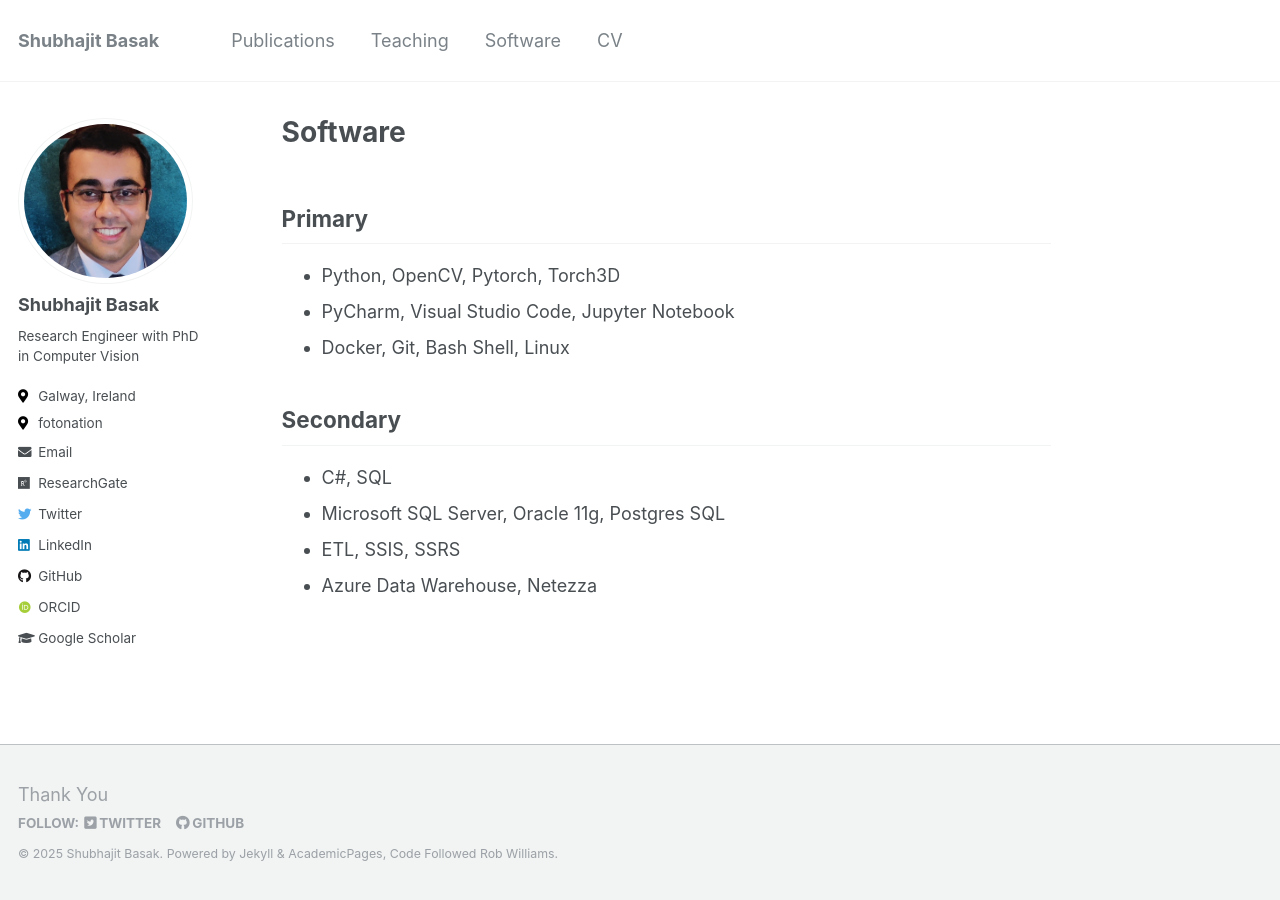
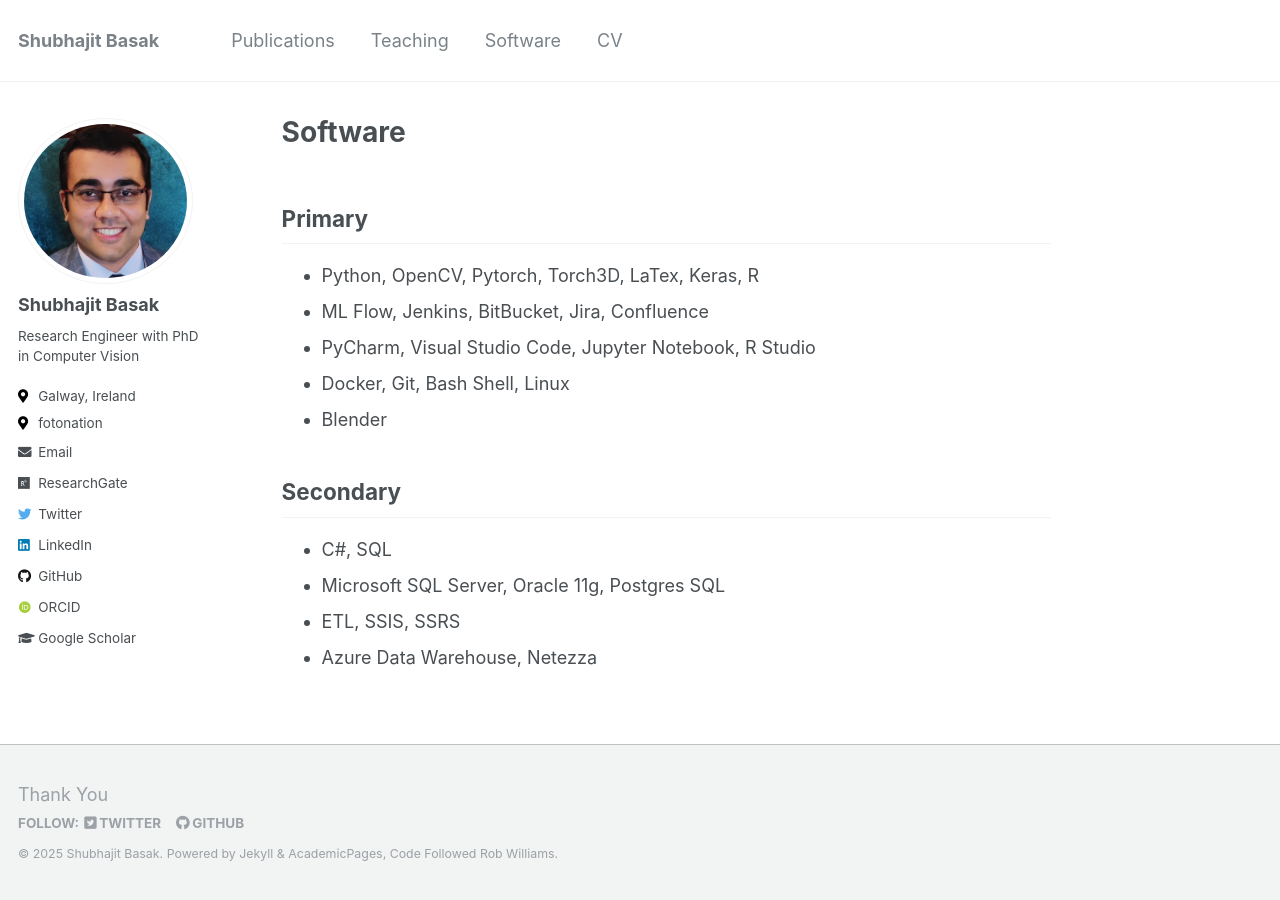
Before and after one commit to shubhajitbasak/shubhajitbasak.github.io, a Jekyll site: the page built from _pages/software.md, in a window 1280 px wide. Built offline with Jekyll 4.4.1, drawn with Linux system fonts in a browser that asks for light colours; some web fonts are replaced.

Commit message:
Update software.md

```diff
--- a/_pages/software.md
+++ b/_pages/software.md
@@ -4,9 +4,11 @@
 ---
 
 ## Primary
-- Python, OpenCV, Pytorch, Torch3D
-- PyCharm, Visual Studio Code, Jupyter Notebook
+- Python, OpenCV, Pytorch, Torch3D, LaTex, Keras, R
+- ML Flow, Jenkins, BitBucket, Jira, Confluence
+- PyCharm, Visual Studio Code, Jupyter Notebook, R Studio
 - Docker, Git, Bash Shell, Linux
+- Blender
 
 ## Secondary
 - C#, SQL
```
